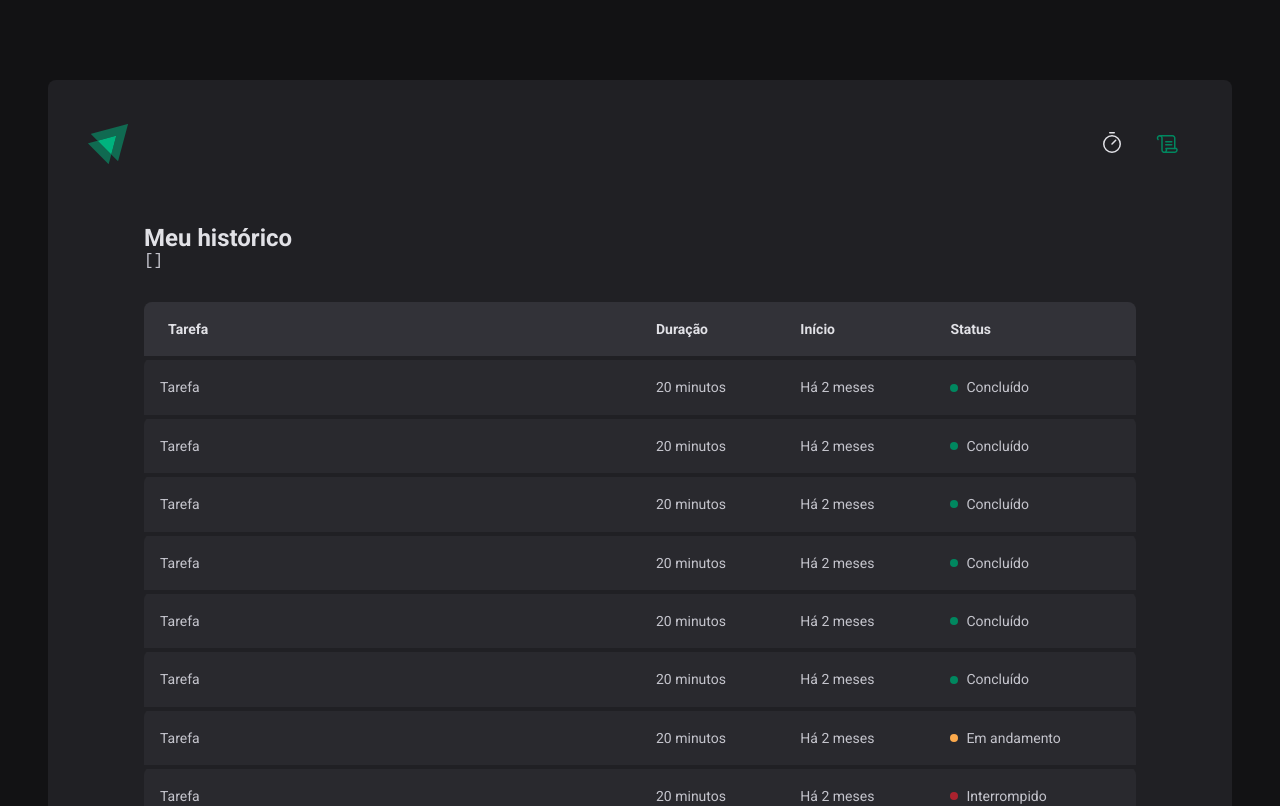
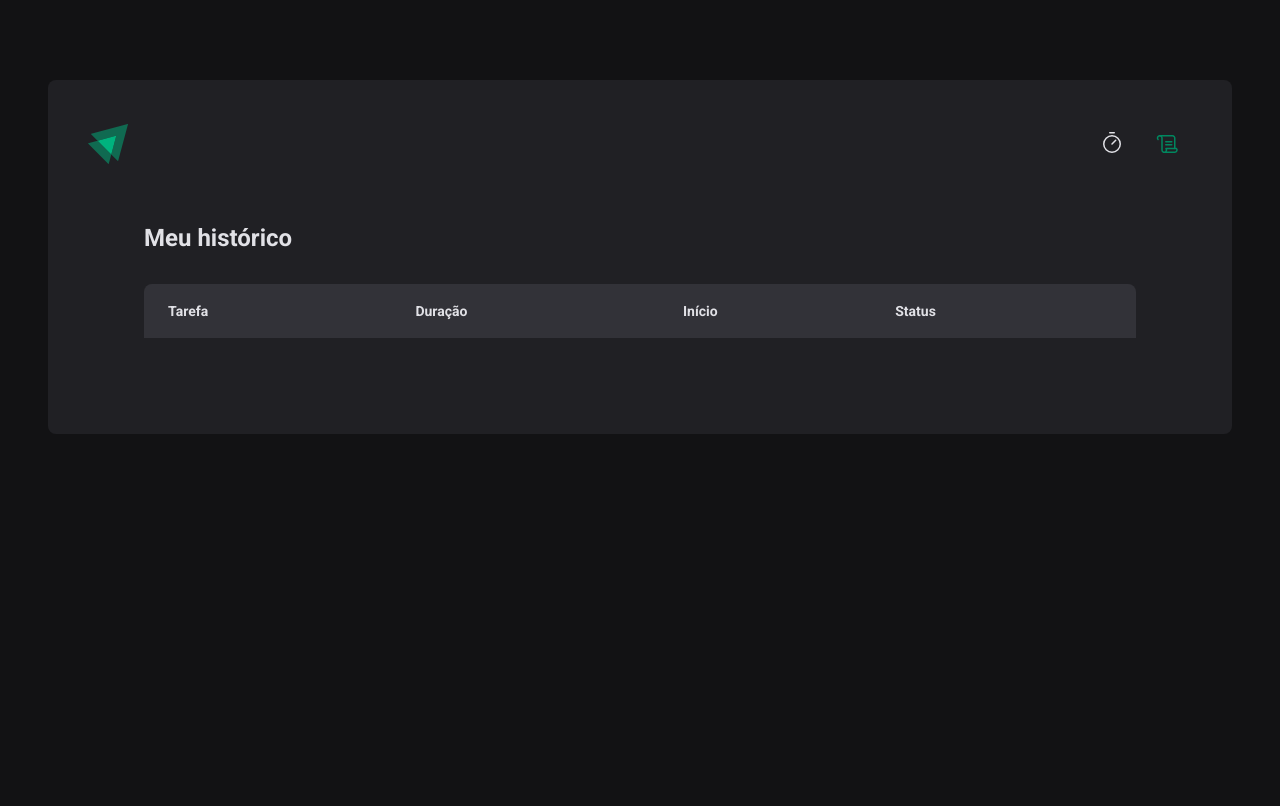
Before and after one commit to luiabdiel/timer, a React (Vite) app: page /history in a window 1280 px wide. Shown: the top 806 px of the page. Built offline with nearby package versions, Linux system fonts and the light colour scheme.

Commit message:
fix: history

```diff
--- a/src/pages/History/index.tsx
+++ b/src/pages/History/index.tsx
@@ -10,10 +10,6 @@
         <HistoryContainer>
             <h1>Meu histórico</h1>
 
-            <pre>
-                {JSON.stringify(cycles, null, 2)}
-            </pre>
-
             <HistoryList>
                 <table>
                     <thead>
@@ -25,54 +21,31 @@
                         </tr>
                     </thead>
                     <tbody>
-                        <tr>
-                            <td>Tarefa</td>
-                            <td>20 minutos</td>
-                            <td>Há 2 meses</td>
-                            <td><Status statusColor="green">Concluído</Status></td>
-                        </tr>
-                        <tr>
-                            <td>Tarefa</td>
-                            <td>20 minutos</td>
-                            <td>Há 2 meses</td>
-                            <td><Status statusColor="green">Concluído</Status></td>
-                        </tr>
-                        <tr>
-                            <td>Tarefa</td>
-                            <td>20 minutos</td>
-                            <td>Há 2 meses</td>
-                            <td><Status statusColor="green">Concluído</Status></td>
-                        </tr>
-                        <tr>
-                            <td>Tarefa</td>
-                            <td>20 minutos</td>
-                            <td>Há 2 meses</td>
-                            <td><Status statusColor="green">Concluído</Status></td>
-                        </tr>
-                        <tr>
-                            <td>Tarefa</td>
-                            <td>20 minutos</td>
-                            <td>Há 2 meses</td>
-                            <td><Status statusColor="green">Concluído</Status></td>
-                        </tr>
-                        <tr>
-                            <td>Tarefa</td>
-                            <td>20 minutos</td>
-                            <td>Há 2 meses</td>
-                            <td><Status statusColor="green">Concluído</Status></td>
-                        </tr>
-                        <tr>
-                            <td>Tarefa</td>
-                            <td>20 minutos</td>
-                            <td>Há 2 meses</td>
-                            <td><Status statusColor="yellow">Em andamento</Status></td>
-                        </tr>
-                        <tr>
-                            <td>Tarefa</td>
-                            <td>20 minutos</td>
-                            <td>Há 2 meses</td>
-                            <td><Status statusColor="red">Interrompido</Status></td>
-                        </tr>
+                        {cycles.map((cycle) => {
+                            return (
+                                <tr key={cycle.id}>
+                                    <td>{cycle.task}</td>
+                                    <td>{cycle.minutesAmount} minutos</td>
+                                    <td>{cycle.startDate.toISOString()}</td>
+                                    <td>
+                                        {cycle.finishedDate &&
+                                        (<Status statusColor="green">
+                                            Concluído
+                                        </Status>) }
+
+                                        {cycle.interruptedDate &&
+                                        (<Status statusColor="red">
+                                            Interrompido
+                                        </Status>) }
+
+                                        {(!cycle.finishedDate && !cycle.interruptedDate) &&
+                                        (<Status statusColor="yellow">
+                                            Em andamento
+                                        </Status>) }
+                                    </td>
+                                </tr>
+                            )
+                        })}
                     </tbody>
                 </table>
             </HistoryList>
```
